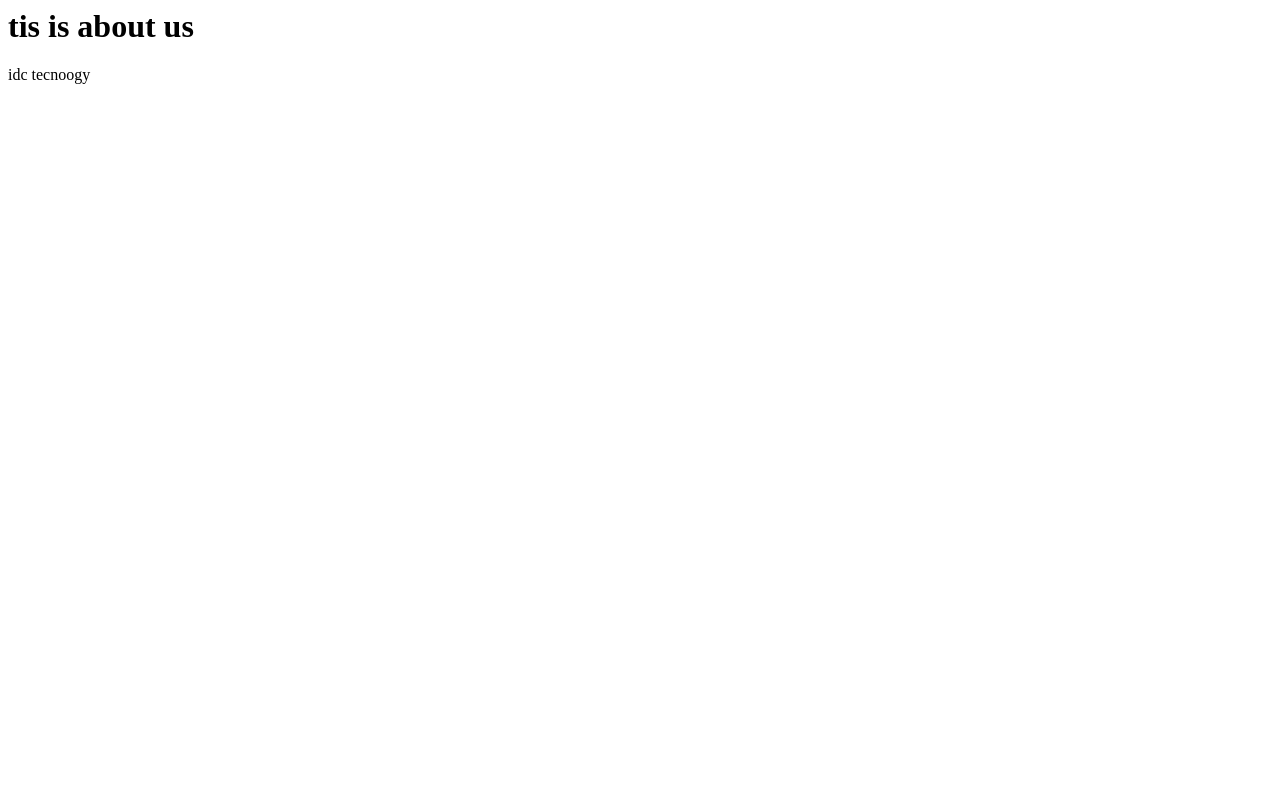
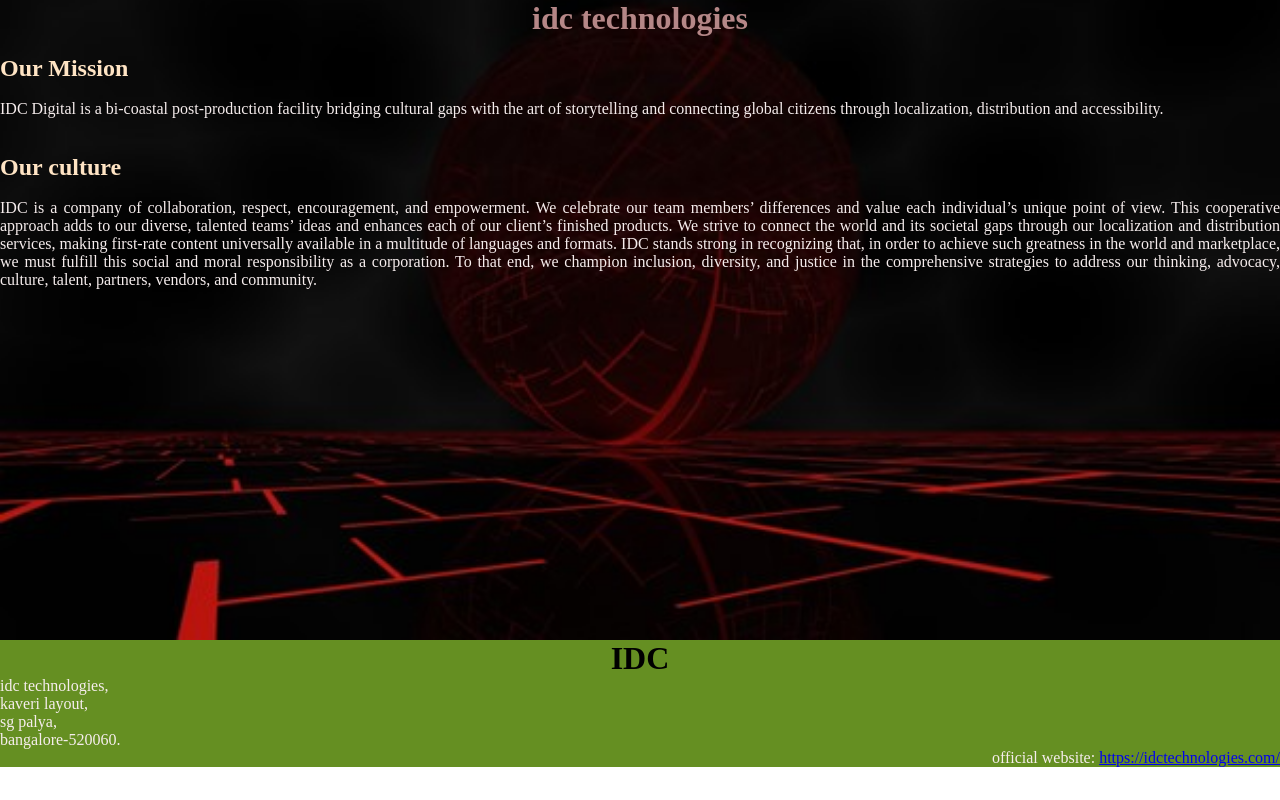
Before and after one commit to madhu-sudhanreddy/madhu, a plain HTML site: page aboutus.html in a window 1280 px wide. Drawn offline with Linux system fonts and the light colour scheme.

Commit message:
first commit

```diff
--- a/aboutus.html
+++ b/aboutus.html
@@ -1,9 +1,53 @@
 <html>
     <head>
+        <meta charset="utf-8">
+        <meta name="viewport" content="width=device-width, initial-scale=1">
+
         <title>about us</title>
+        <link rel="stylesheet" href="style.css">
     </head>
-    <body>
-        <h1>tis is about us</h1>
-        <p>idc tecnoogy</p>
+    <body >
+
+        <div class="aboutus">
+            <header>
+
+            <h1 style="text-align: center; color: rgb(181, 135, 135);">idc technologies</h1>
+        </header>
+       <section>
+        <br/>
+        <h2 >Our Mission </h2>
+        <br/>
+           <p> IDC Digital is a bi-coastal post-production facility bridging cultural gaps with the
+             art of storytelling and connecting global citizens through localization,
+             distribution and accessibility.</p>
+             <br/>
+             <br/>
+             <h2>Our culture</h2>
+             <br/>
+             <p>
+
+IDC is a company of collaboration, respect, encouragement, and empowerment. We celebrate our team members’ differences and value each individual’s unique point of view. This cooperative approach adds to our diverse, talented teams’ ideas and enhances each of our client’s finished products.
+
+We strive to connect the world and its societal gaps through our localization and distribution services, making first-rate content universally available in a multitude of languages and formats.
+
+IDC stands strong in recognizing that, in order to achieve such greatness in the world and marketplace, we must fulfill this social and moral responsibility as a corporation. To that end, we champion inclusion, diversity, and justice in the comprehensive strategies to address our thinking, advocacy, culture, talent, partners, vendors, and community.
+
+
+             </p>
+
+       </section>
+        </div>
+        <div>
+            <footer>
+               <span><h1>IDC</h1>
+                <p>idc technologies,</p>
+                <p>kaveri layout,</p>
+                <p>sg palya,</p>
+                <p>bangalore-520060.</p>
+             </span>
+             <p style="text-align: end;">official website: <a href="https://idctechnologies.com/">https://idctechnologies.com/</a></p>
+
+            </footer>
+        </div>
     </body>
 </html>
--- a/style.css
+++ b/style.css
@@ -3,16 +3,19 @@
     padding: 0;
 
 }
+
 .main{
     width: 100%;
 
-    background:linear-gradient(to top, rgba(0,0,0,5)50%,rgba(0,0,0,5)50%), url(Picture2.jpg);
+    background-image: url(./images/Picture2.jpg);
     background-position: center;
 
     background-size: cover;
     height: 100vh;
 }
-
+h2{
+    text-align: center;
+}
 .navbar{
     width: 1200px;
 
@@ -43,12 +46,13 @@ ul{
     display: flex;
     justify-content: center;
     align-items: center;
+    font-weight: 500;
 }
 ul li{
     list-style: none;
     margin-left: 62px;
     margin-top: 27px;
-    font-size: 14px;
+    font-size: 18px;
 }
 ul li a{
     text-decoration: none;
@@ -61,11 +65,39 @@ ul li a:hover{
     color: rgb(58, 39, 10);
 }
 
-.header{
+
+.servicepage{
+    background-image: url("./images/Picture3.jpg");
     width: 100%;
-    background: no-repeat center/80% url("images/Picture2.jpg");
+
+
     background-position: center;
 
     background-size: cover;
+
     height: 100vh;
 }
+
+.aboutus{
+    background-image: url("./images/Picture5.jpg");
+    width: 100%;
+
+
+    background-position: center;
+
+    background-size: cover;
+
+    height: 80vh;
+}
+h2{
+    color: bisque;
+    text-align: left;
+}
+p{
+    color: rgb(246, 237, 237);
+    text-align: justify;
+}
+footer{
+    background-color: rgb(101, 143, 34);
+    text-align: center;
+}
```
Also changed, not shown: index.html (+17 -6 lines), services.html (+16 -2 lines), images/Picture1.jpg (added), images/Picture2.jpg (added), images/Picture3.jpg (added), images/Picture4.jpg (added), images/Picture5.jpg (added), images/Picture6.jpg (added).
